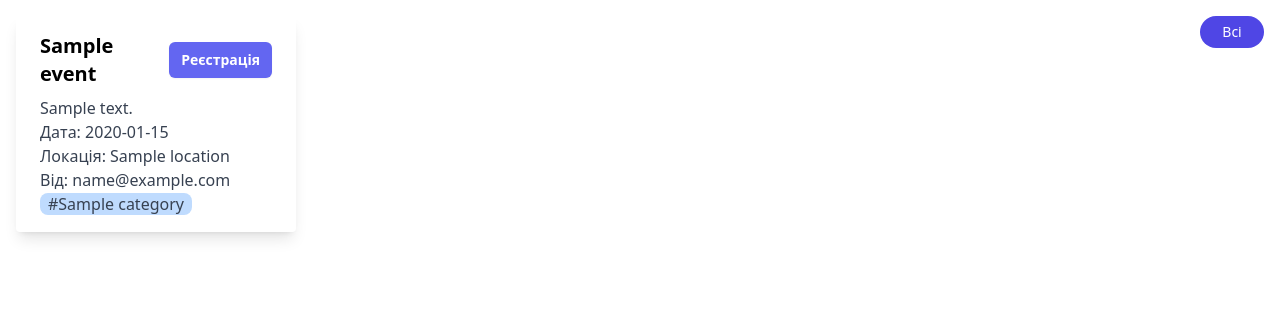
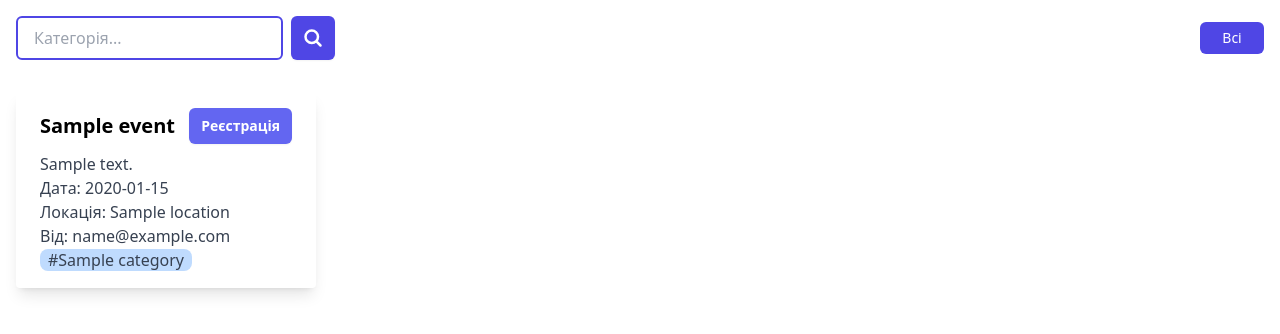
Before and after one commit to ky3ow/coursework-web-31, a Python web app: template src/app/templates/pages/events.html in a window 1280 px wide. Shown: the part 64-398 px from the top of the page. Run offline with Jinja, Linux system fonts and the light colour scheme; the template is opened without the code that fills it: most values are stand-ins (such as "Sample title", 1, 10 or a date in 2020); style sheets or scripts are compiled from the project's sources; some libraries are stand-ins or nearby versions.

Commit message:
add search

```diff
--- a/src/app/templates/pages/events.html
+++ b/src/app/templates/pages/events.html
@@ -1,22 +1,26 @@
 {% extends 'layout.html' %}
 
 {% block content %}
-<div class="flex gap-x-4 p-4">
-	<div id="events-grid" class="flex-grow grid grid-cols-4 gap-4 justify-items-center *:w-full">
-		{% include '_event_grid.html' %}
-	</div>
-	<div>
+<div class="flex gap-x-4 p-4 justify-between">
 {% if current_user.role == 'organization' %}
-		<button hx-get="/events/create" hx-push-url="true" hx-target="body" class="flex w-full justify-center rounded-md bg-indigo-600 px-3 py-1.5 text-sm/6 font-semibold text-white shadow-sm hover:bg-indigo-500 focus-visible:outline focus-visible:outline-2 focus-visible:outline-offset-2 focus-visible:outline-indigo-600">Створити подію</button>
+	<button hx-get="/events/create" hx-push-url="true" hx-target="body" class="flex w-full justify-center rounded-md bg-indigo-600 px-3 py-1.5 text-sm/6 font-semibold text-white shadow-sm hover:bg-indigo-500 focus-visible:outline focus-visible:outline-2 focus-visible:outline-offset-2 focus-visible:outline-indigo-600 max-w-fit">Створити подію</button>
 {% else %}
+	<form hx-get="/events/search" hx-target="#events-grid" class="flex gap-2">
+		<input id="category" name="category" type="text" placeholder="Категорія..." class="px-4 py-2 border-indigo-600 border-2 rounded-md" />
+		<button type="submit" class="flex w-full justify-center rounded-md bg-indigo-600 hover:bg-indigo-500 px-3 py-1.5 text-sm/6 font-semibold text-white shadow-sm [&:hover>svg]:fill-indigo-500 focus-visible:outline focus-visible:outline-2 focus-visible:outline-offset-2 focus-visible:outline-indigo-600 items-center">
+			<svg class="size-5 fill-indigo-600 stroke-white stroke-[3] " viewBox="0 0 24 24" xmlns="http://www.w3.org/2000/svg">
+				<path d="M15.7955 15.8111L21 21M18 10.5C18 14.6421 14.6421 18 10.5 18C6.35786 18 3 14.6421 3 10.5C3 6.35786 6.35786 3 10.5 3C14.6421 3 18 6.35786 18 10.5Z" stroke-linecap="round" stroke-linejoin="round"/>
+			</svg>
+		</button>
+	</form>
 	<div id="toggle-personal" class="text-center">
-			<label class="relative inline-flex items-center cursor-pointer group">
+		<label class="relative inline-flex items-center cursor-pointer group h-full">
 		  <input type="checkbox" class="sr-only" id="toggle-personal-checkbox"
 				 hx-get="/events/toggle-personal"
 				 hx-target="#events-grid"
 				 hx-swap="innerHTML"
 				 hx-vals='js:{checked: event.target.checked}'>
-			  <div class="flex h-8 items-center gap-4 rounded-full bg-indigo-600 px-4 group-has-[#toggle-personal-checkbox:checked]:bg-green-600 group-has-[#toggle-personal-checkbox:checked]-focus:outline-none text-sm text-white select-none min-w-16 justify-center">
+		  <div class="flex h-8 items-center gap-4 rounded-md bg-indigo-600 px-4 group-has-[#toggle-personal-checkbox:checked]:bg-green-600 group-has-[#toggle-personal-checkbox:checked]-focus:outline-none text-sm text-white select-none min-w-16 justify-center">
 			 <span class="group-has-[#toggle-personal-checkbox:checked]:hidden inline">Всі</span>
 			 <span class="group-has-[#toggle-personal-checkbox:checked]:inline hidden">Ваші</span>
 		  </div>
@@ -24,5 +28,7 @@
 	</div>
 {% endif %}
 </div>
+<div id="events-grid" class="flex-grow p-4 grid grid-cols-4 gap-4 justify-items-center *:w-full">
+	{% include '_event_grid.html' %}
 </div>
 {% endblock %}
```
Also changed, not shown: src/app/routes.py (+13 -0 lines). Lines whose indentation alone changed are shown as unchanged.
